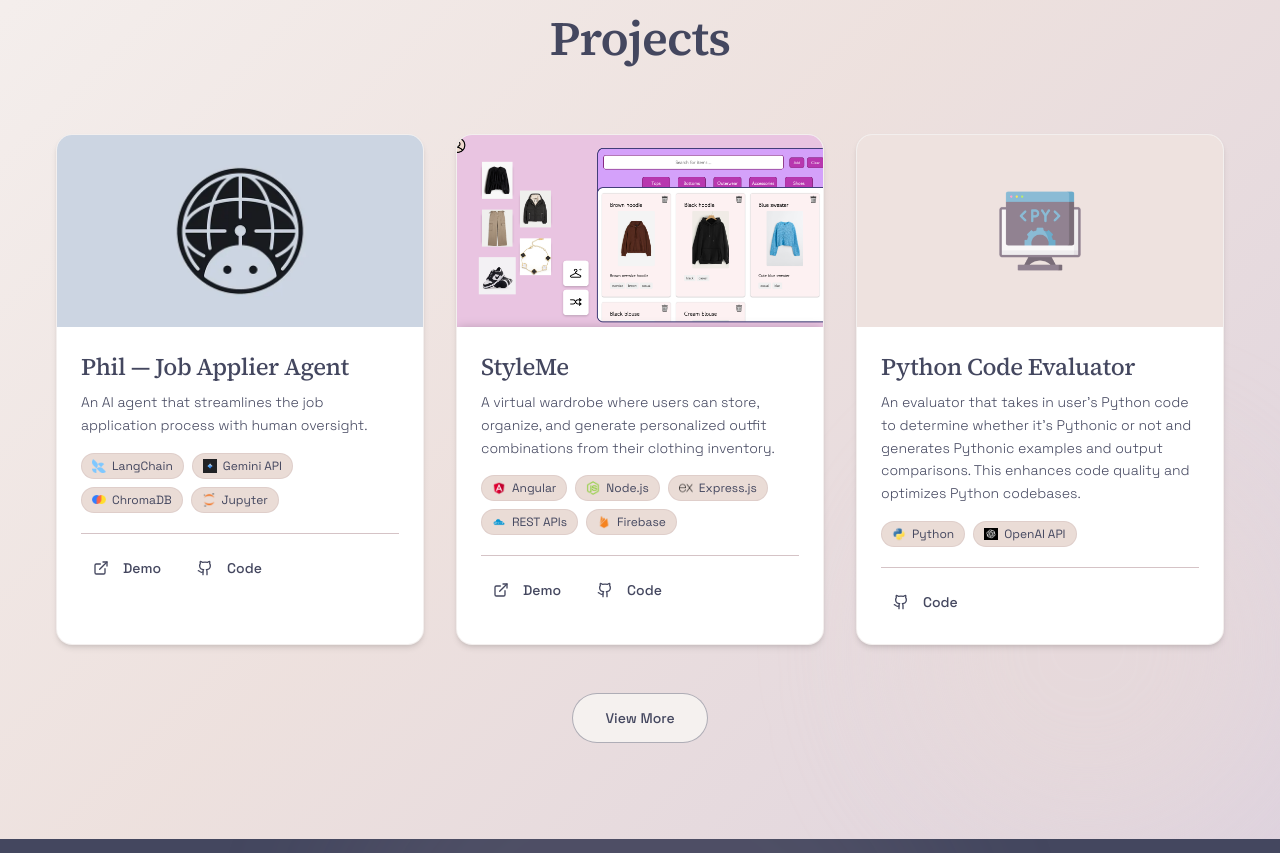
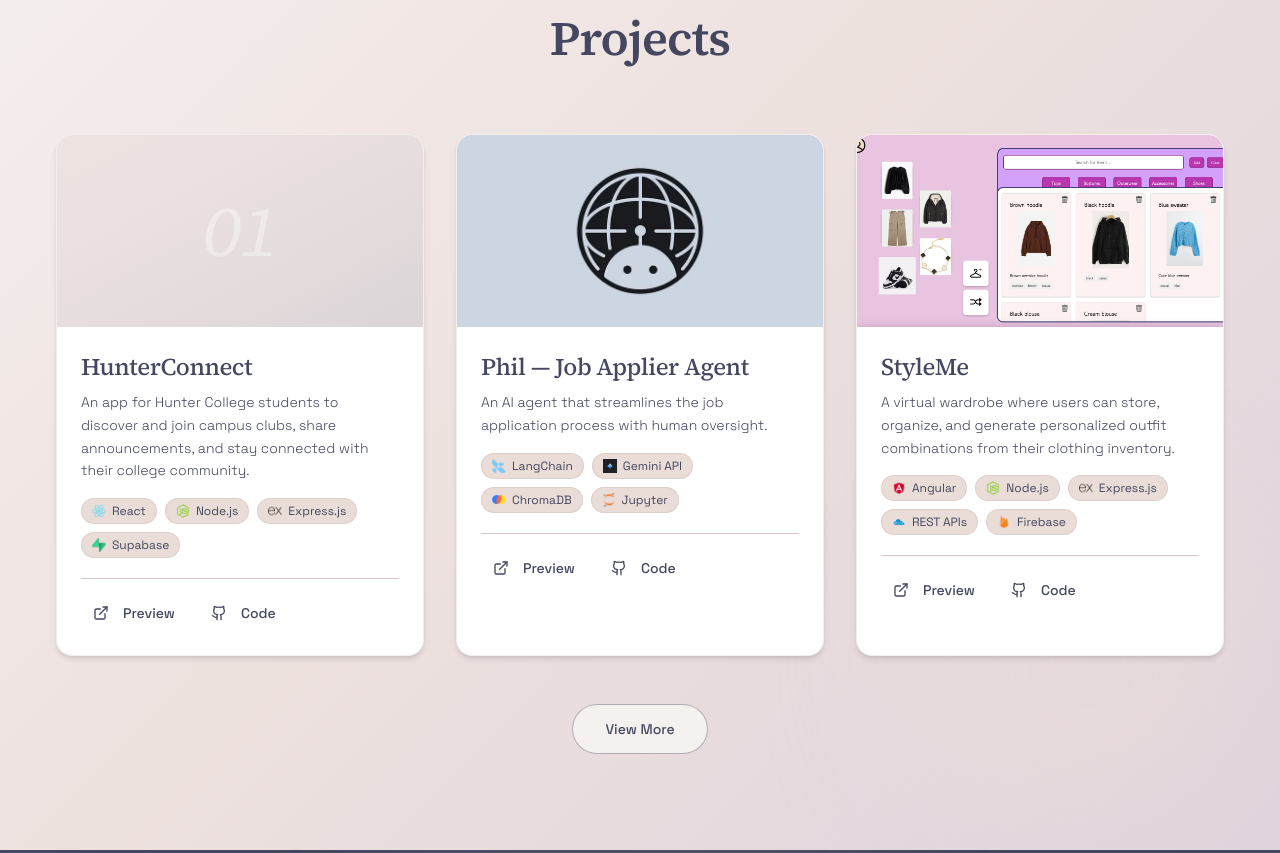
Before and after one commit to sanilac6459/portfolio, a React (Vite) app: page /projects in a window 1280 px wide. Shown: the part 382-1235 px from the top of the page. Built offline with nearby package versions, Linux system fonts and the light colour scheme.

Commit message:
update link for phil and added hunterconnect

```diff
--- a/src/components/ProjectsSection.tsx
+++ b/src/components/ProjectsSection.tsx
@@ -76,13 +76,22 @@ const TechTag = ({ tech }: { tech: string }) => {
 
 const projects: ProjectProps[] = [
   {
+    title: "HunterConnect",
+    description:
+      "An app for Hunter College students to discover and join campus clubs, share announcements, and stay connected with their college community.",
+    technologies: ["React", "Node.js", "Express.js", "Supabase"],
+    // image: "/",
+    demoUrl: "https://hunter-connect-psi.vercel.app/",
+    repoUrl: "https://github.com/sanilac6459/hunter-connect",
+  },
+  {
     title: "Phil — Job Applier Agent",
     description:
       "An AI agent that streamlines the job application process with human oversight.",
     technologies: ["LangChain", "Gemini API", "ChromaDB", "Jupyter"],
     image: "/images/phil-agent.webp",
     demoUrl:
-      "https://drive.google.com/file/d/1ti952_qAvol3fgxYU6rQhv9KlCSTEa-C/view?usp=sharing",
+      "https://drive.google.com/file/d/1NNQAlaI6GqRZ3moRA5YVlMKBbLKKBzz-/view?usp=sharing",
     repoUrl: "https://github.com/sanilac6459/job-agent",
   },
   // {
@@ -132,16 +141,16 @@ const projects: ProjectProps[] = [
     demoUrl: "https://example.com",
     repoUrl: "https://github.com/sanilac6459",
   },
-  {
-    title: "FinTech Focus Weather App",
-    description:
-      "A weather app that delivers real-time forecasts worldwide, showing current conditions and a three-day outlook based on the user's location.",
-    technologies: ["Python", "Flask", "OpenWeather API"],
-    image: "/images/weather.png",
-    demoUrl:
-      "https://drive.google.com/file/d/1WdWFLjX1RC3wM0LR9Jp2YswwVAwo5boe/view?usp=sharing",
-    // repoUrl: "https://replit.com/@MashrafiAlam/FTF-Weather-App-2",
-  },
+  // {
+  //   title: "FinTech Focus Weather App",
+  //   description:
+  //     "A weather app that delivers real-time forecasts worldwide, showing current conditions and a three-day outlook based on the user's location.",
+  //   technologies: ["Python", "Flask", "OpenWeather API"],
+  //   image: "/images/weather.png",
+  //   demoUrl:
+  //     "https://drive.google.com/file/d/1WdWFLjX1RC3wM0LR9Jp2YswwVAwo5boe/view?usp=sharing",
+  //   // repoUrl: "https://replit.com/@MashrafiAlam/FTF-Weather-App-2",
+  // },
   {
     title: "Discord Music Bot",
     description:
@@ -211,7 +220,7 @@ const ProjectCard = ({
             className="text-portfolio-navy hover:bg-portfolio-pink/20"
           >
             <a href={demoUrl} target="_blank" rel="noopener noreferrer">
-              <ExternalLink size={14} className="mr-1.5" /> Demo
+              <ExternalLink size={14} className="mr-1.5" /> Preview
             </a>
           </Button>
         )}
```
